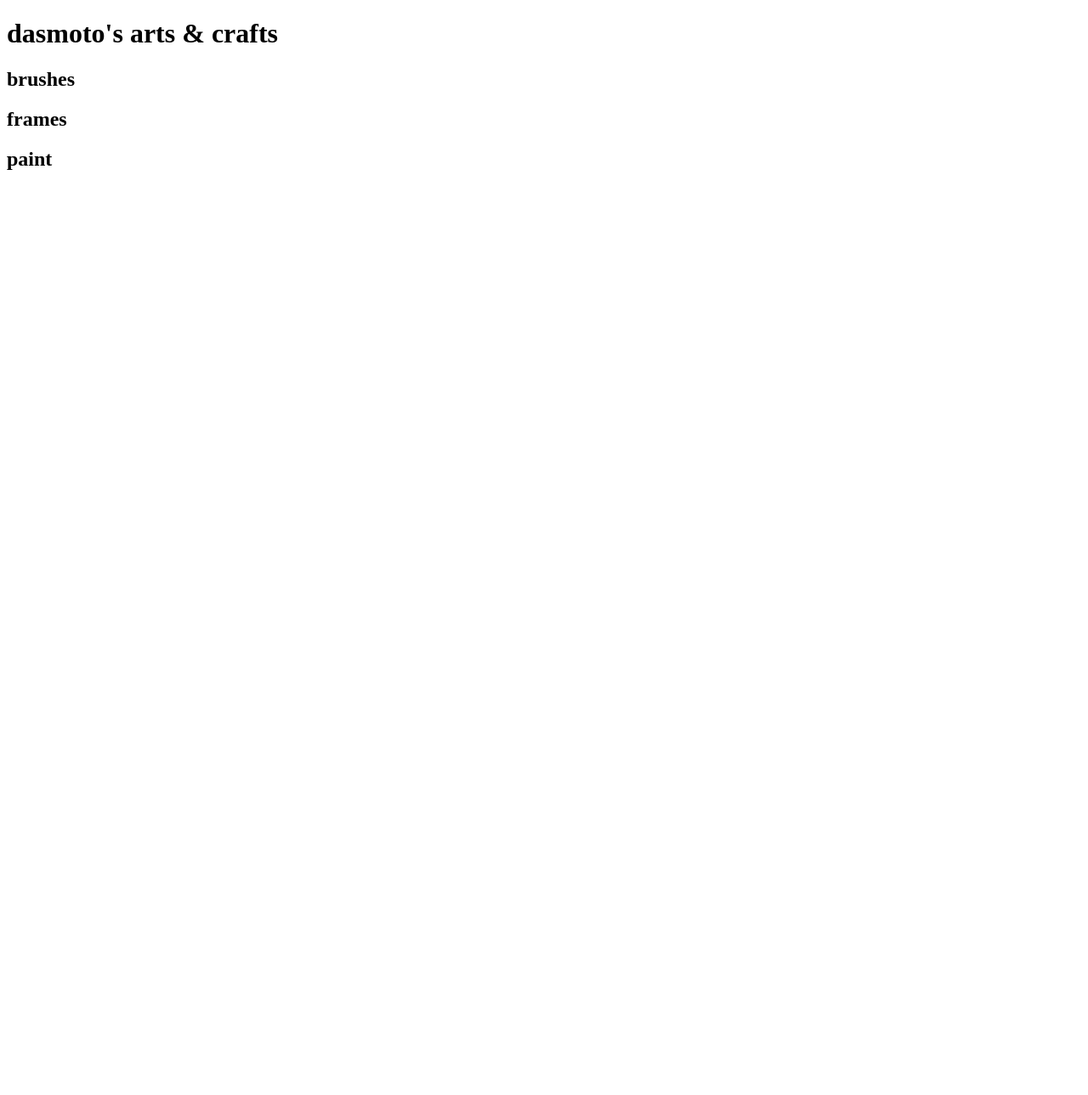
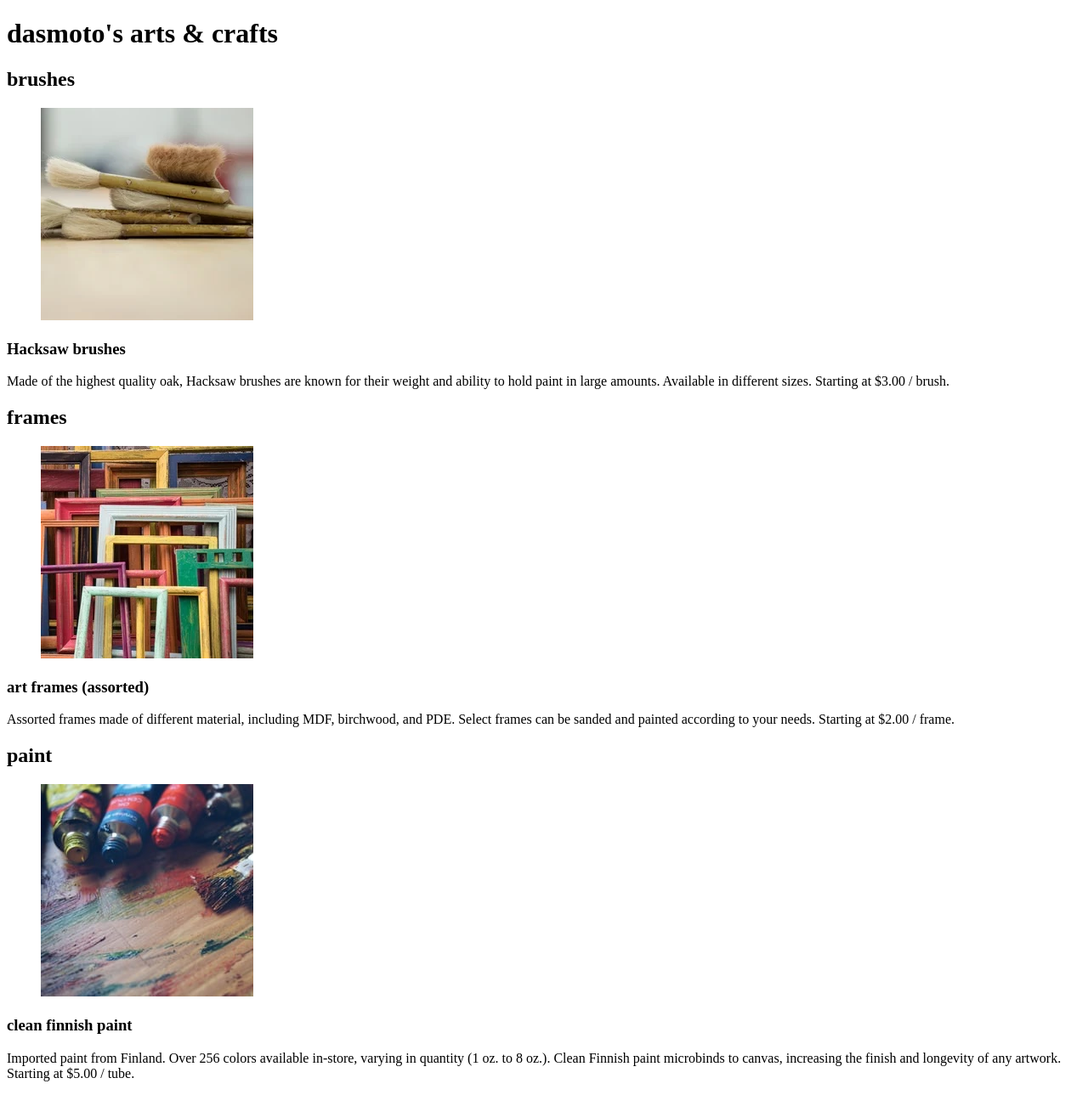
Before and after one commit to PgGitau/Dasmoto-Arts, a plain HTML site: page index.html in a window 1280 px wide. Shown: the whole page at 85% size. Before the commit the page ends 800 px from the top, so only its background shows below. Drawn offline with Linux system fonts and the light colour scheme.

Commit message:
add the rest of content to  index.html

```diff
--- a/index.html
+++ b/index.html
@@ -11,9 +11,34 @@
     </header>
 
     <main>
-        <h2>brushes</h2>
-        <h2>frames</h2>
-        <h2>paint</h2>
+        <section class="brushes">
+            <h2>brushes</h2>
+            <figure>
+                <img src="images/hacksaw.webp" alt="Hacksaw brushes" />
+            </figure>
+            <h3>Hacksaw brushes</h3>
+            <p>Made of the highest quality oak, Hacksaw brushes are known for their weight and ability to hold paint in large amounts. Available in different sizes.<span> Starting at $3.00 / brush.</span></p>
+
+        </section>
+
+        <section class="frames">
+            <h2>frames</h2>
+            <figure>
+                <img src="images/frames.webp" alt="Art frames" />
+            </figure>
+            <h3>art frames (assorted)</h3>
+            <p>Assorted frames made of different material, including MDF, birchwood, and PDE. Select frames can be sanded and painted according to your needs.<span> Starting at $2.00 / frame.</span></p>
+        </section>
+
+        <section class="paint">
+            <h2>paint</h2>
+            <figure>
+                <img src="images/finnish.jpeg" alt="finnish paint" />
+            </figure>
+            <h3>clean finnish paint</h3>
+            <p>Imported paint from Finland. Over 256 colors available in-store, varying in quantity (1 oz. to 8 oz.). Clean Finnish paint microbinds to canvas, increasing the finish and longevity of any artwork.<span> Starting at $5.00 / tube.</span></p>
+        </section>
+
     </main>
 </body>
 </html>
```
